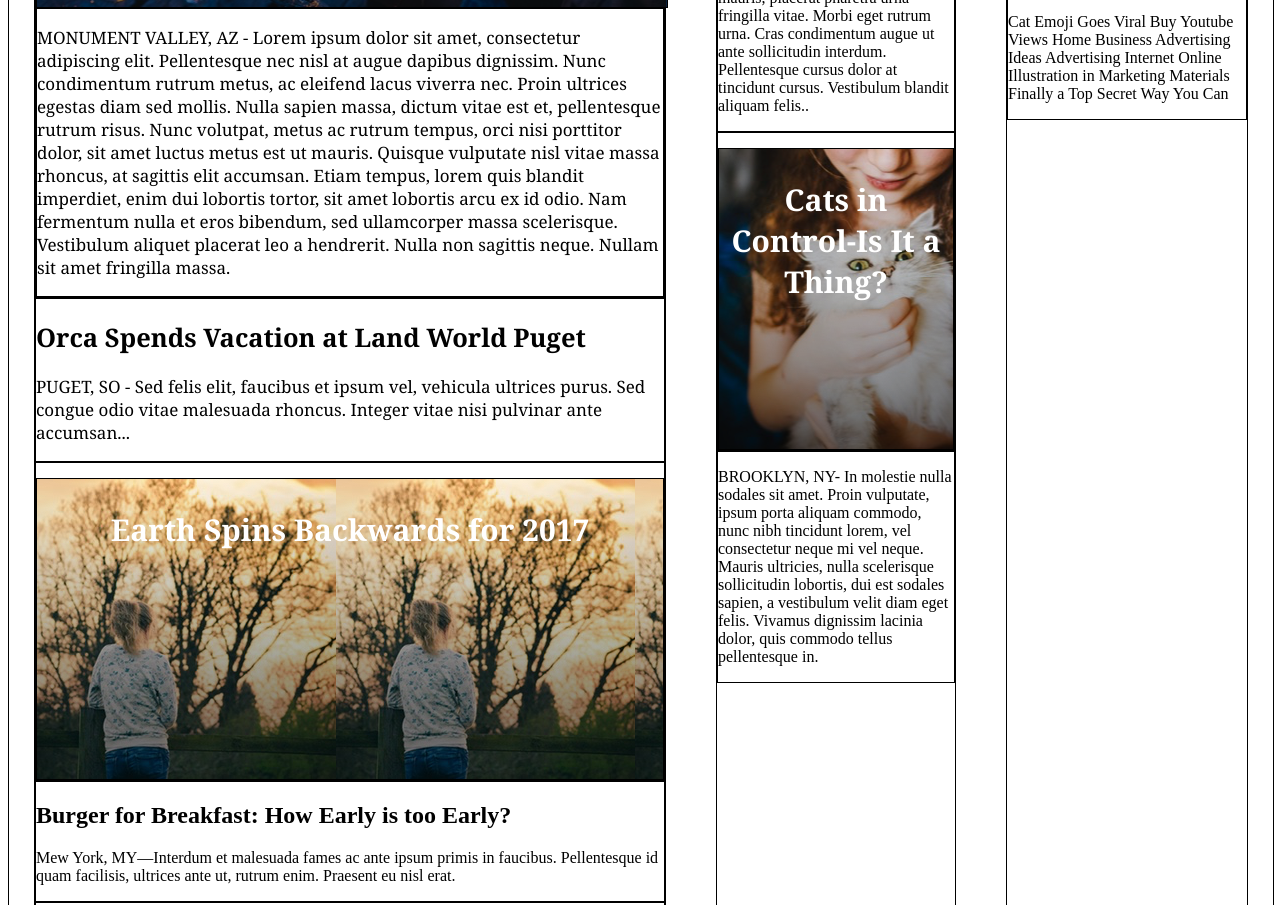
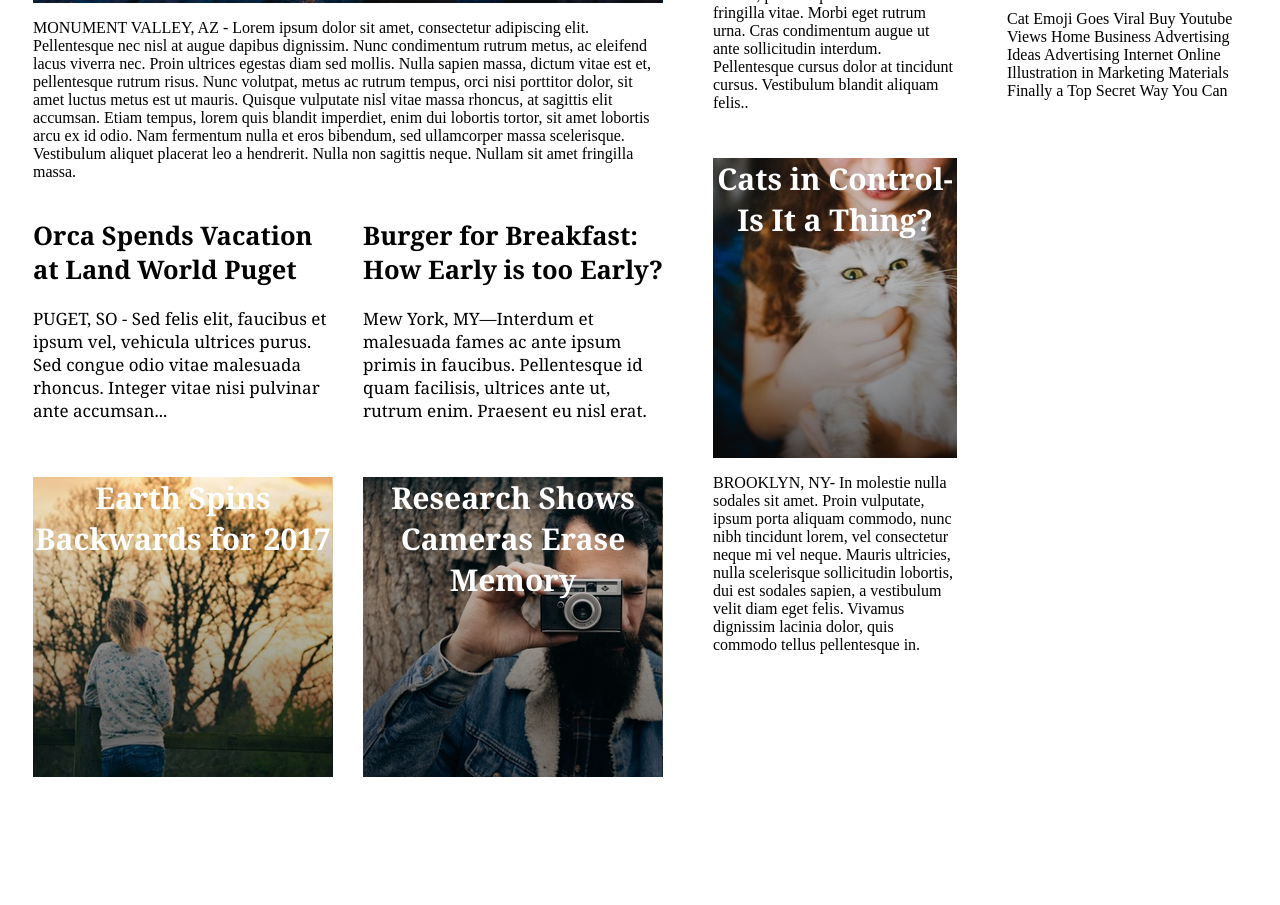
Before and after one commit to jengels34/mytimes, a plain HTML site: page index.html in a window 1280 px wide. Shown: the part 440-1345 px from the top of the page. After the commit the page ends 1250 px from the top, so only its background shows below. Drawn offline with Linux system fonts and the light colour scheme.

Commit message:
fixed the first 2 columns, both the html and css

```diff
--- a/index.html
+++ b/index.html
@@ -36,26 +36,32 @@
             <span>Mother of Three Buys Tuna Steak at Phish Concert. Leaves, "Feeling Funny."</span>
           </div>
 
+          <div>
+            <p class="narrative">MONUMENT VALLEY, AZ - Lorem ipsum dolor sit amet, consectetur adipiscing elit. Pellentesque nec nisl at augue dapibus dignissim. Nunc condimentum rutrum metus, ac eleifend lacus viverra nec. Proin ultrices egestas diam sed mollis. Nulla sapien massa, dictum vitae est et, pellentesque rutrum risus. Nunc volutpat, metus ac rutrum tempus, orci nisi porttitor dolor, sit amet luctus metus est ut mauris. Quisque vulputate nisl vitae massa rhoncus, at sagittis elit accumsan. Etiam tempus, lorem quis blandit imperdiet, enim dui lobortis tortor, sit amet lobortis arcu ex id odio. Nam fermentum nulla et eros bibendum, sed ullamcorper massa scelerisque. Vestibulum aliquet placerat leo a hendrerit. Nulla non sagittis neque. Nullam sit amet fringilla massa.</p>
+          </div>
+        </div>
+
+        <div class="stories">
           <div class="story">
-          <p>MONUMENT VALLEY, AZ - Lorem ipsum dolor sit amet, consectetur adipiscing elit. Pellentesque nec nisl at augue dapibus dignissim. Nunc condimentum rutrum metus, ac eleifend lacus viverra nec. Proin ultrices egestas diam sed mollis. Nulla sapien massa, dictum vitae est et, pellentesque rutrum risus. Nunc volutpat, metus ac rutrum tempus, orci nisi porttitor dolor, sit amet luctus metus est ut mauris. Quisque vulputate nisl vitae massa rhoncus, at sagittis elit accumsan. Etiam tempus, lorem quis blandit imperdiet, enim dui lobortis tortor, sit amet lobortis arcu ex id odio. Nam fermentum nulla et eros bibendum, sed ullamcorper massa scelerisque. Vestibulum aliquet placerat leo a hendrerit. Nulla non sagittis neque. Nullam sit amet fringilla massa.</p>
+            <div class="text-content">
+              <h2>Orca Spends Vacation at Land World Puget</h2>
+              <p class="narrative">PUGET, SO - Sed felis elit, faucibus et ipsum vel, vehicula ultrices purus. Sed congue odio vitae malesuada rhoncus. Integer vitae nisi pulvinar ante accumsan...</p>
+            </div>
+
+
+            <div class="earth">
+              <div class="image">
+                <p class="narrative">Earth Spins Backwards for 2017</p>
+              </div>
             </div>
           </div>
 
           <div class="story">
-          <h2>Orca Spends Vacation at Land World Puget</h2>
-          <p>PUGET, SO - Sed felis elit, faucibus et ipsum vel, vehicula ultrices purus. Sed congue odio vitae malesuada rhoncus. Integer vitae nisi pulvinar ante accumsan...</p>
-        </div>
-
-        <div class="earth">
-          <div class="image">
-          <p>Earth Spins Backwards for 2017</p>
-          </div>
-        </div>
-
-        <div>
+            <div class="text-content">
               <h2>Burger for Breakfast: How Early is too Early?</h2>
               <p>Mew York, MY—Interdum et malesuada fames ac ante ipsum primis in faucibus. Pellentesque id quam facilisis, ultrices ante ut, rutrum enim. Praesent eu nisl erat.</p>
             </div>
+
 
             <div class="hipster">
               <div class="image">
@@ -63,7 +69,8 @@
               </div>
             </div>
           </div>
-
+        </div>
+      </div>
 
       <div class="column medium">
         <div>
--- a/resources/css/style.css
+++ b/resources/css/style.css
@@ -8,6 +8,8 @@ header {
   border-bottom: 1px solid black;
   width: 100%;
   height: 80px;
+  z-index: 1;
+  background-color: white;
 }
 
 .logo {
@@ -49,7 +51,6 @@ a {
 }
 
 div {
-  border: 1px solid black;
   display: block;
 }
 
@@ -97,10 +98,22 @@ div {
   font-size: 30px;
 }
 
-.story {
+.stories {
   font-family: Georgia;
   font-size: 17px;
   color: black;
+  display: flex;
+  justify-content: space-between;
+}
+
+.stories .text-content {
+  height: 250px;
+}
+
+.story {
+  display: flex;
+  flex-direction: column;
+  width: 300px;
 }
 
 
```
Lines whose indentation alone changed are shown as unchanged.
